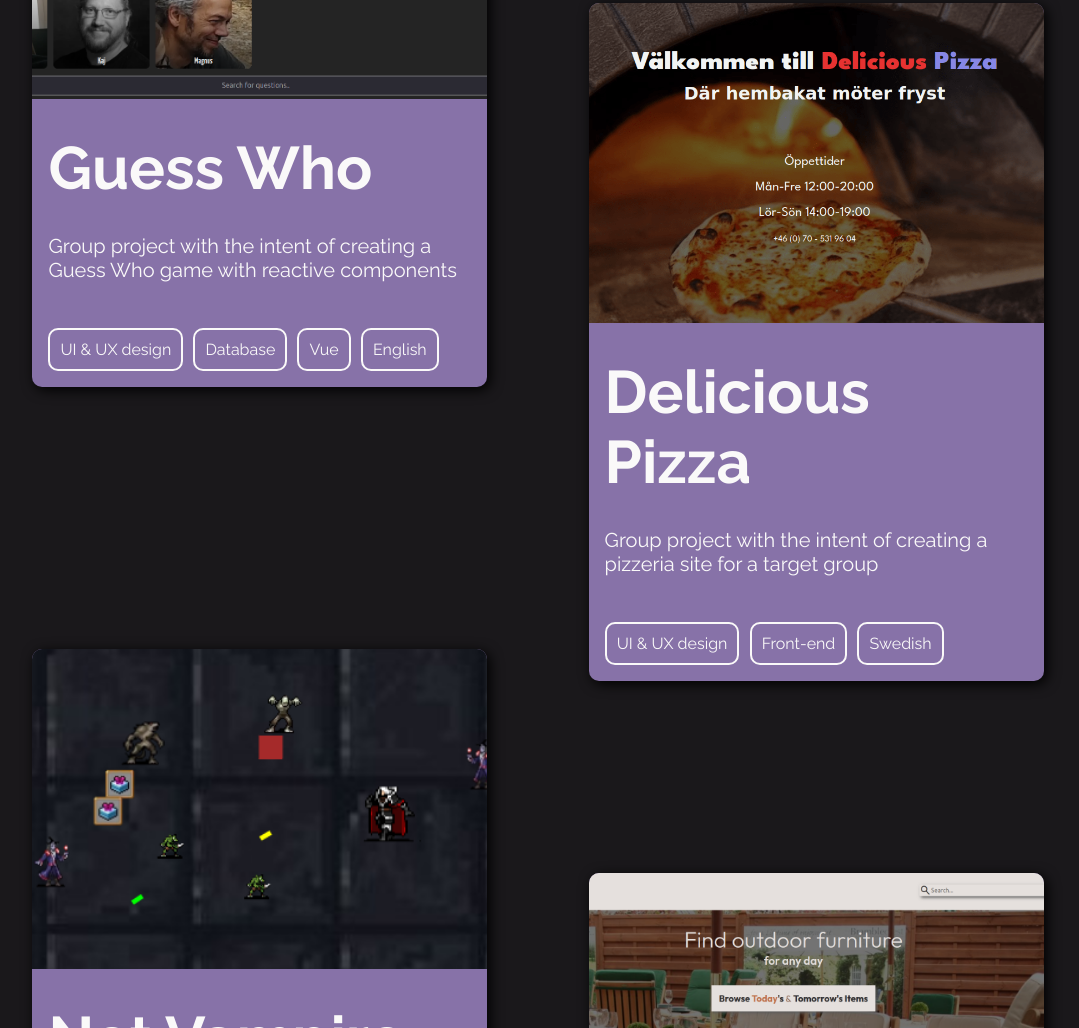
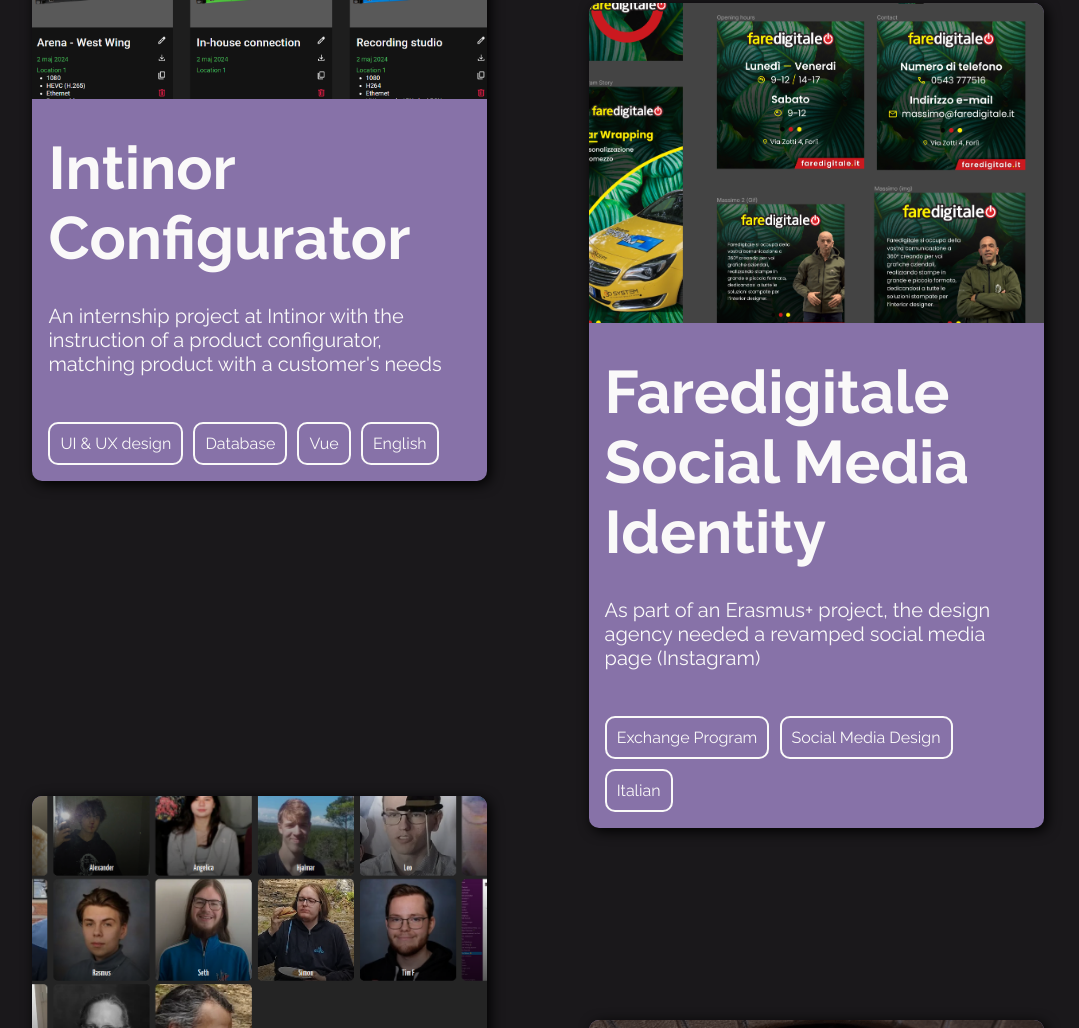
Before and after one commit to Alex-mp4/Alex-mp4, a plain HTML site: page index.html in a window 1280 px wide. Shown: the part 548-1576 px from the top of the page, without its empty margins (102-1181 px from the left). Drawn offline with Linux system fonts and the light colour scheme; a web font is replaced by a local one.

Commit message:
✨ Intinor & Faredigitale

```diff
--- a/index.html
+++ b/index.html
@@ -16,6 +16,30 @@
 <body>
     <h1>Portfolio</h1>
     <p class="underHeader">@Alex-mp4</p>
+
+    <div class="container">
+        <a href="intinor-configurator.pages.dev/" target="_blank" class="left">
+            <img src="src/intinor.png" alt="Intinor Configurator Screenshot">
+            <h2>Intinor Configurator</h2>
+            <p>An internship project at Intinor with the instruction of a product configurator, matching product with a customer's needs</p>
+            <ul>
+                <li>UI & UX design</li>
+                <li>Database</li>
+                <li>Vue</li>
+                <li>English</li>
+            </ul>
+        </a>
+        <a href="https://www.instagram.com/faredigitale.it/" target="_blank" class="right">
+            <img src="src/faredigitale.png" alt="Fardigitale Design Screenshot">
+            <h2>Faredigitale Social Media Identity</h2>
+            <p>As part of an Erasmus+ project, the design agency needed a revamped social media page (Instagram)</p>
+            <ul>
+                <li>Exchange Program</li>
+                <li>Social Media Design</li>
+                <li>Italian</li>
+            </ul>
+        </a>
+    </div>
 
     <div class="container">
         <a href="https://te4-guess-who.netlify.app/" target="_blank" class="left">
--- a/style.css
+++ b/style.css
@@ -99,7 +99,7 @@
 }
 
 .container a:hover {
-    transform: scale(0.98);
+    transform: scale(1.02);
 }
 
 .container .left {
```
Also changed, not shown: src/faredigitale.png (added), src/intinor.png (added).
